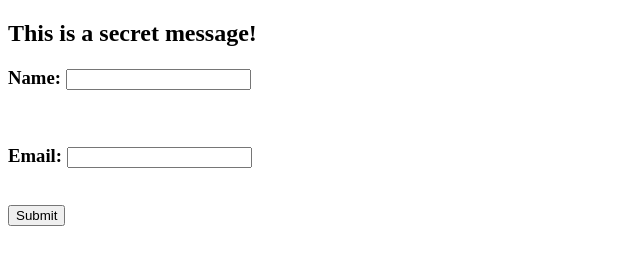
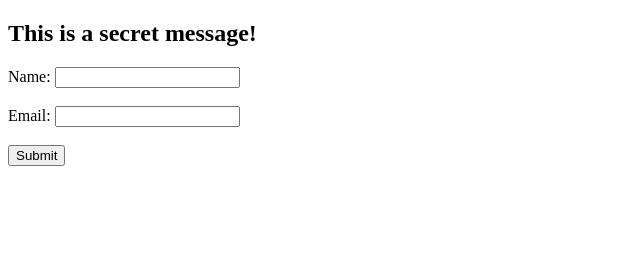
Before and after one commit to fullstack-decal-fa22/hw1-youkenliang, a plain HTML site: page secret.html in a window 1280 px wide. Shown: the whole page, without its empty margins (0-640 px from the left). Drawn offline with Linux system fonts and the light colour scheme.

Commit message:
initial commit

```diff
--- a/secret.html
+++ b/secret.html
@@ -6,12 +6,15 @@
     <body>
         <h2>This is a secret message!</h2>
         <form>
-            <h3>Name: <input type="text" id="name"> </h3>
+            <label>Name: <input type="text" id="name"> </label>
 
             <br>
-            <h3>Email: <input type="text" id="email"></h3>
+            </br>
+
+            <label>Email: <input type="text" id="email"></label>
 
             <br>
+            </br>
             <input type="submit">
         </form>
     </body>
```
Also changed, not shown: index.html (+4 -7 lines).
